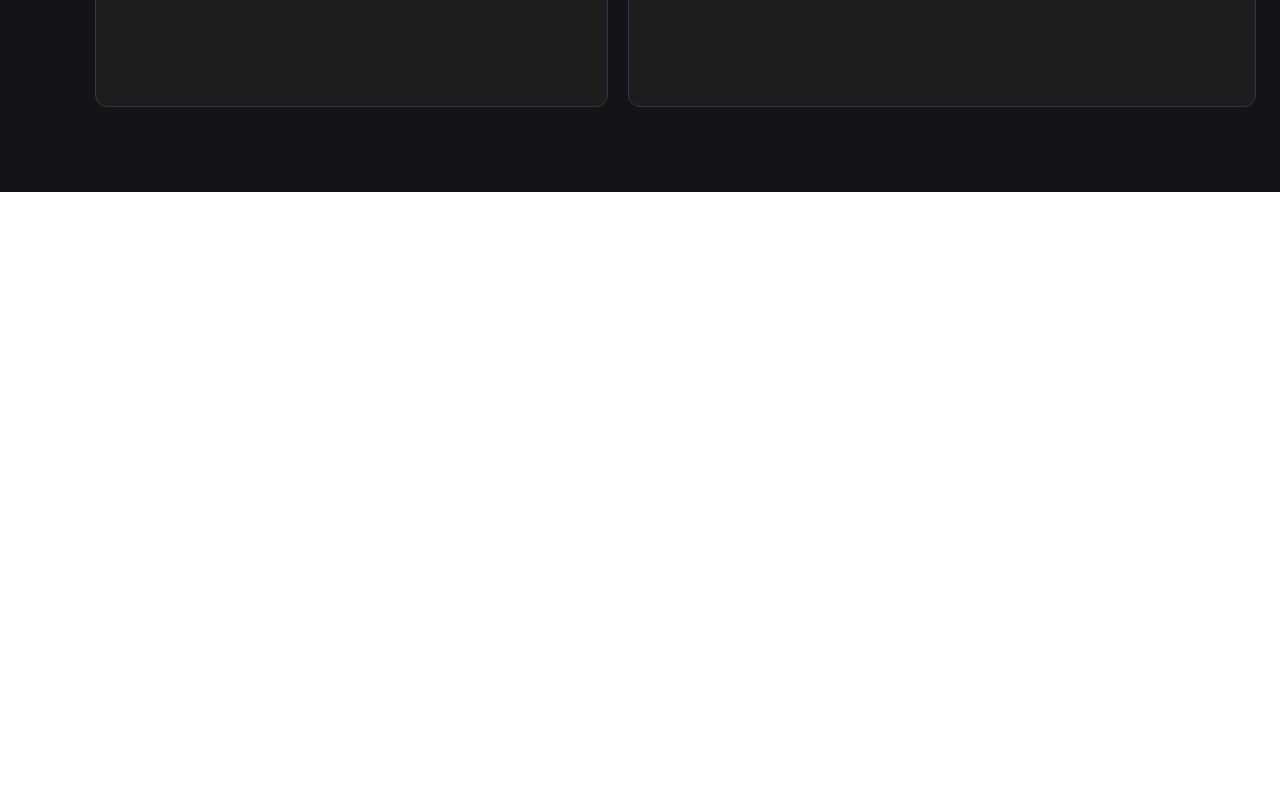
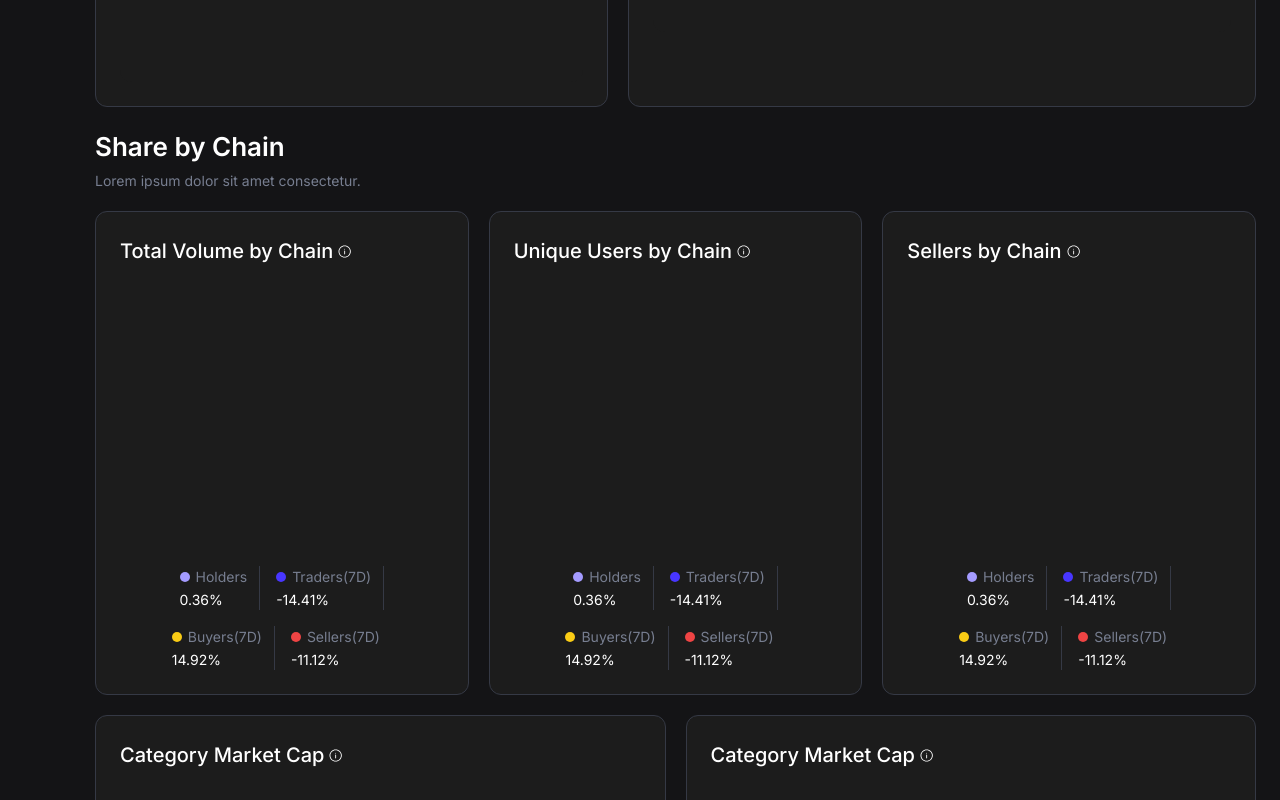
Before and after one commit to notpritam/polycrux, a Next.js app: page / in a window 1280 px wide. Shown: the part 2840-3640 px from the top of the page. Before the commit the page ends 3032 px from the top, so only its background shows below. Built offline with nearby package versions, Linux system fonts and the light colour scheme.

Commit message:
All Structure Done , Chart.js Remaining

```diff
--- a/app/page.tsx
+++ b/app/page.tsx
@@ -954,6 +954,104 @@ export default function Home() {
               </Tabs>
             </CustomCard>
           </div>
+
+          <div className="flex flex-col gap-[20px] text-white">
+            {/* Title */}
+            <div className="flex flex-col gap-1">
+              <span className="text-white text-[26px] font-semibold">
+                Share by Chain
+              </span>
+              <p className="text-[14px] text-iconGray">
+                Lorem ipsum dolor sit amet consectetur.
+              </p>
+            </div>
+
+            <div className="flex gap-[20px] ">
+              {[
+                "Total Volume by Chain",
+                "Unique Users by Chain",
+                "Sellers by Chain",
+              ].map((item, i) => (
+                <>
+                  <CustomCard key={i} className="flex-grow ">
+                    <div className="flex gap-1 items-center">
+                      <span className="font-medium text-white text-[20px]">
+                        {item}
+                      </span>
+                      <Image
+                        src={"/icons/info.svg"}
+                        height={16}
+                        width={16}
+                        alt="logo"
+                      />
+                    </div>
+                    <div className="min-h-[300px] min-w-[300px]"></div>
+
+                    <div className="flex w-full flex-wrap justify-center gap-4">
+                      {holderTraders.map((item, i) => (
+                        <>
+                          <div
+                            key={i}
+                            className={cn(
+                              " pr-[12px] flex flex-col gap-[2px]",
+                              i + 1 != holderTraders.length
+                                ? "border-r-[1px] border-black01"
+                                : ""
+                            )}
+                          >
+                            <div className="flex items-center gap-[6px]">
+                              <div
+                                className={cn(
+                                  "h-[10px] w-[10px] rounded-full",
+                                  item.color
+                                )}
+                              ></div>
+                              <span className="text-iconGray text-[14px]">
+                                {item.name}
+                              </span>
+                            </div>
+                            <div className="flex items-end gap-1">
+                              <span className={cn(" text-[14px] text-white")}>
+                                {item.change}%
+                              </span>
+                            </div>
+                          </div>
+                        </>
+                      ))}
+                    </div>
+                  </CustomCard>
+                </>
+              ))}
+            </div>
+            <div className="flex gap-[20px]">
+              <CustomCard className="flex-grow min-h-[400px]">
+                <div className="flex gap-1 items-center">
+                  <span className="font-medium text-white text-[20px]">
+                    Category Market Cap
+                  </span>
+                  <Image
+                    src={"/icons/info.svg"}
+                    height={16}
+                    width={16}
+                    alt="logo"
+                  />
+                </div>
+              </CustomCard>
+              <CustomCard className="flex-grow min-h-[400px]">
+                <div className="flex gap-1 items-center">
+                  <span className="font-medium text-white text-[20px]">
+                    Category Market Cap
+                  </span>
+                  <Image
+                    src={"/icons/info.svg"}
+                    height={16}
+                    width={16}
+                    alt="logo"
+                  />
+                </div>
+              </CustomCard>
+            </div>
+          </div>
         </div>
         {/* Footer */}
         <Footer />
```
